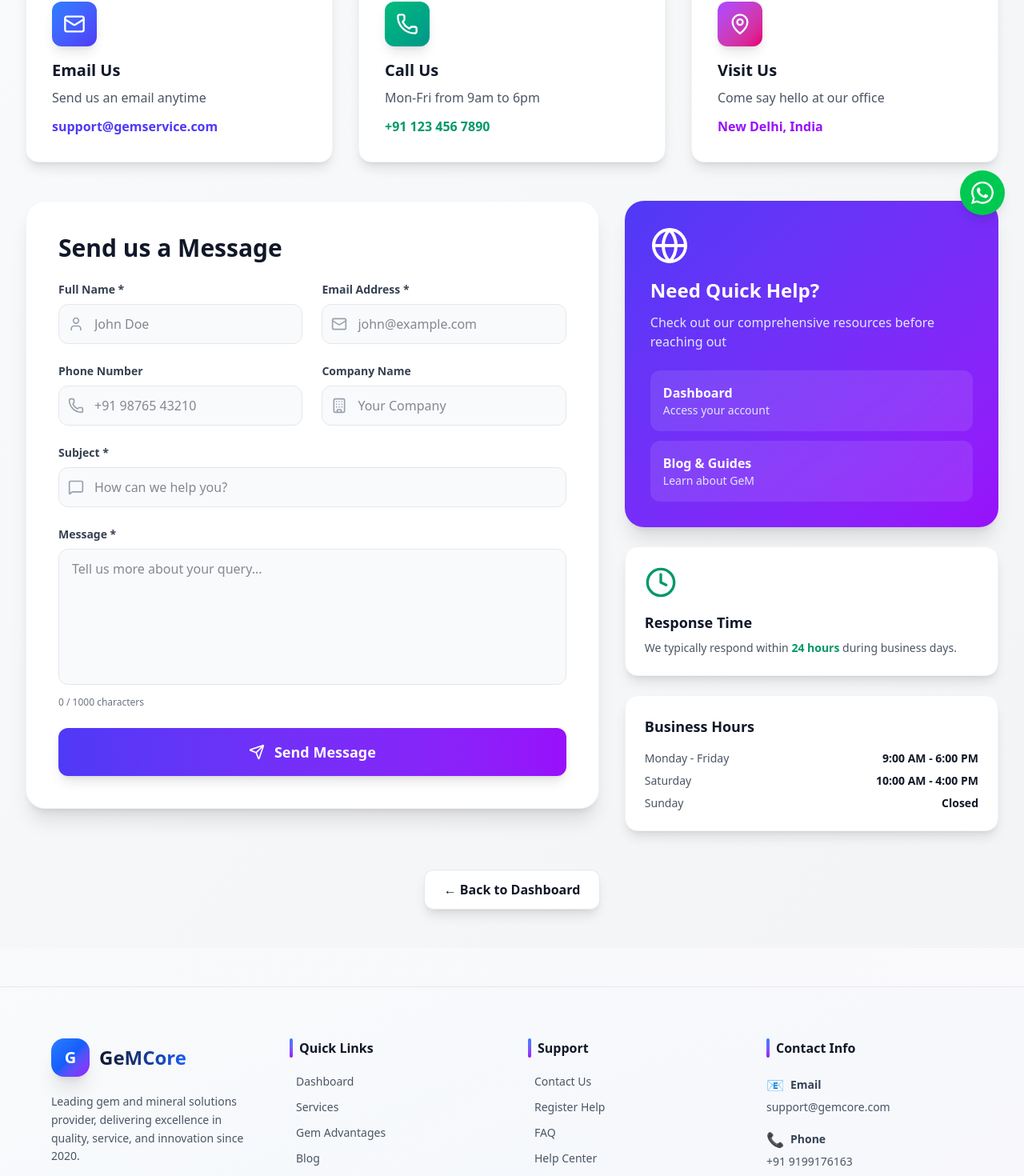
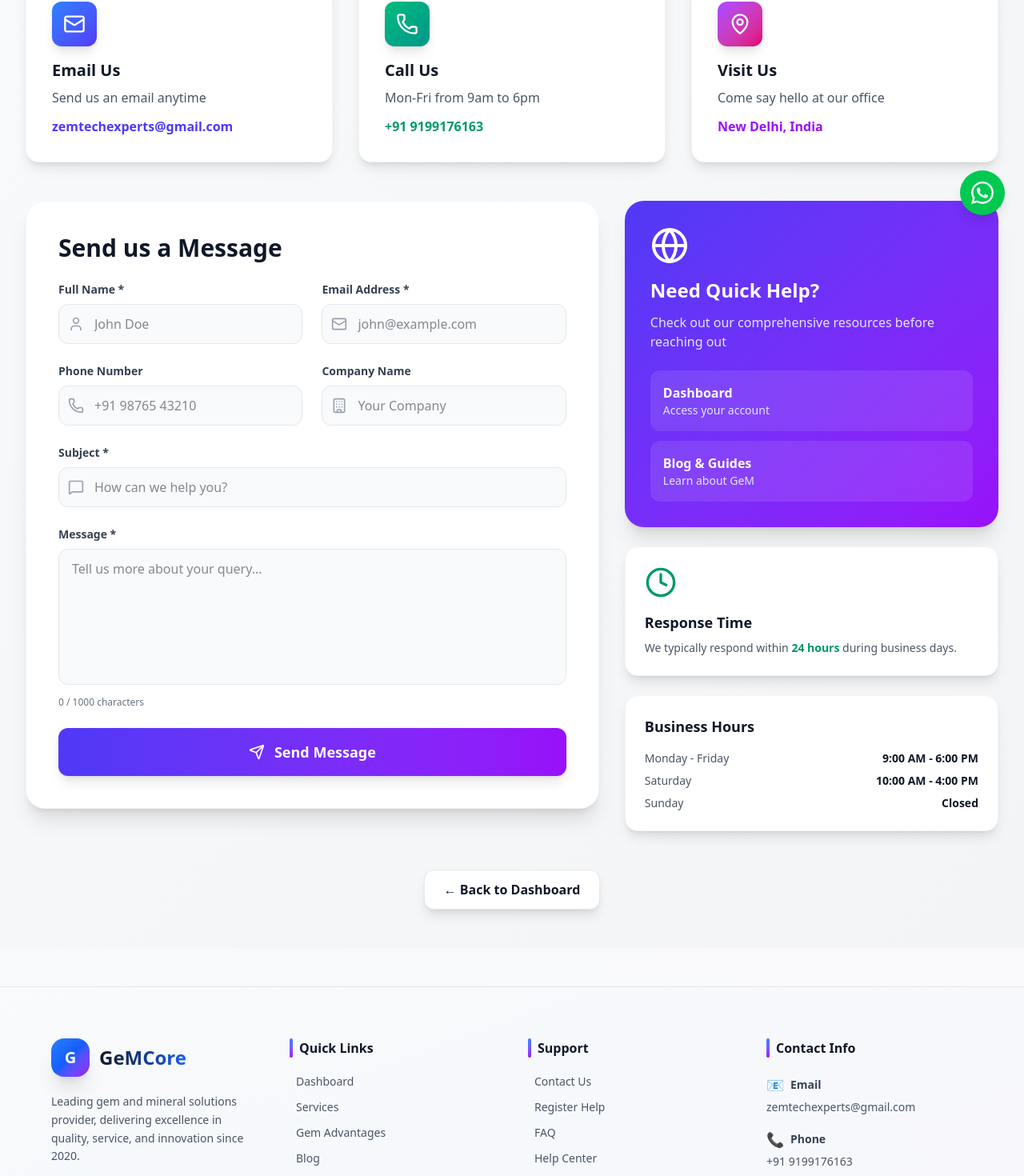
Before and after one commit to vikasv13579/get_service_provide, a Next.js app: page /contact in a window 1280 px wide. Shown: the part 507-1977 px from the top of the page at 80% size. Built offline with nearby package versions, Linux system fonts and the light colour scheme; no server answers.

Commit message:
fixed last commit

```diff
--- a/src/app/(dashboard)/contact/page.jsx
+++ b/src/app/(dashboard)/contact/page.jsx
@@ -193,10 +193,10 @@ function ContactUs() {
               Send us an email anytime
             </p>
             <a
-              href="mailto:support@gemservice.com"
+              href="mailto:zemtechexperts@gmail.com"
               className="text-indigo-600 dark:text-indigo-400 font-semibold hover:underline"
             >
-              support@gemservice.com
+              zemtechexperts@gmail.com
             </a>
           </div>
 
@@ -214,7 +214,7 @@ function ContactUs() {
               href="tel:+91 9199176163"
               className="text-emerald-600 dark:text-emerald-400 font-semibold hover:underline"
             >
-              +91 123 456 7890
+              +91 9199176163
             </a>
           </div>
 
--- a/src/app/(dashboard)/register-help/page.jsx
+++ b/src/app/(dashboard)/register-help/page.jsx
@@ -516,7 +516,7 @@ export default function RegisterHelp() {
                 <div className="bg-white/10 backdrop-blur-sm rounded-2xl p-6">
                   <Phone className="w-10 h-10 mx-auto mb-3" />
                   <p className="font-semibold mb-2">Call Us</p>
-                  <p className="text-sm text-indigo-100">+91 123 456 7890</p>
+                  <p className="text-sm text-indigo-100">+91 9199176163</p>
                   <p className="text-xs text-indigo-200 mt-1">
                     Mon-Fri, 9 AM - 6 PM
                   </p>
@@ -526,7 +526,7 @@ export default function RegisterHelp() {
                   <Mail className="w-10 h-10 mx-auto mb-3" />
                   <p className="font-semibold mb-2">Email Us</p>
                   <p className="text-sm text-indigo-100">
-                    support@gemservice.com
+                    zemtechexperts@gmail.com
                   </p>
                   <p className="text-xs text-indigo-200 mt-1">
                     24-48 hour response
--- a/src/app/(dashboard)/service/page.jsx
+++ b/src/app/(dashboard)/service/page.jsx
@@ -478,7 +478,7 @@ export default function Service() {
                 <div className="bg-white/10 backdrop-blur-sm rounded-2xl p-6">
                   <Phone className="w-10 h-10 mx-auto mb-3" />
                   <p className="font-semibold mb-2">Call Us</p>
-                  <p className="text-sm text-indigo-100">+91 123 456 7890</p>
+                  <p className="text-sm text-indigo-100">+91 9199176163</p>
                 </div>
 
                 <div className="bg-white/10 backdrop-blur-sm rounded-2xl p-6">
--- a/src/components/dashboard/footer/footer.jsx
+++ b/src/components/dashboard/footer/footer.jsx
@@ -138,10 +138,10 @@ export default function Footer() {
                     </span>
                   </div>
                   <a
-                    href="mailto:support@gemcore.com"
+                    href="mailto:zemtechexperts@gmail.com"
                     className="text-gray-600 dark:text-gray-400 hover:text-blue-600 dark:hover:text-blue-400 transition-colors"
                   >
-                    support@gemcore.com
+                    zemtechexperts@gmail.com
                   </a>
                 </li>
                 <li className="text-sm">
@@ -166,8 +166,6 @@ export default function Footer() {
                     </span>
                   </div>
                   <p className="text-gray-600 dark:text-gray-400">
-                    125 Chhattarpur encalve
-                    <br />
                     New Delhi, India 110074
                   </p>
                 </li>
--- a/src/components/dashboard/header/header.jsx
+++ b/src/components/dashboard/header/header.jsx
@@ -145,12 +145,12 @@ export default function Header() {
             <span className="mx-4 text-amber-600 dark:text-amber-300">•</span>
             <span className="text-amber-800 dark:text-amber-200">
               📞 Contact us anytime at{" "}
-              <span className="font-semibold">+91 99176 16163</span>
+              <span className="font-semibold">+91 9199176163</span>
             </span>
             <span className="mx-4 text-amber-600 dark:text-amber-300">•</span>
             <span className="text-amber-800 dark:text-amber-200">
               📧 Email:{" "}
-              <span className="font-semibold">support@gemcore.com</span>
+              <span className="font-semibold">zemtechexperts@gmail.com</span>
             </span>
             <span className="mx-4 text-amber-600 dark:text-amber-300">•</span>
             <span className="text-amber-800 dark:text-amber-200">
```
